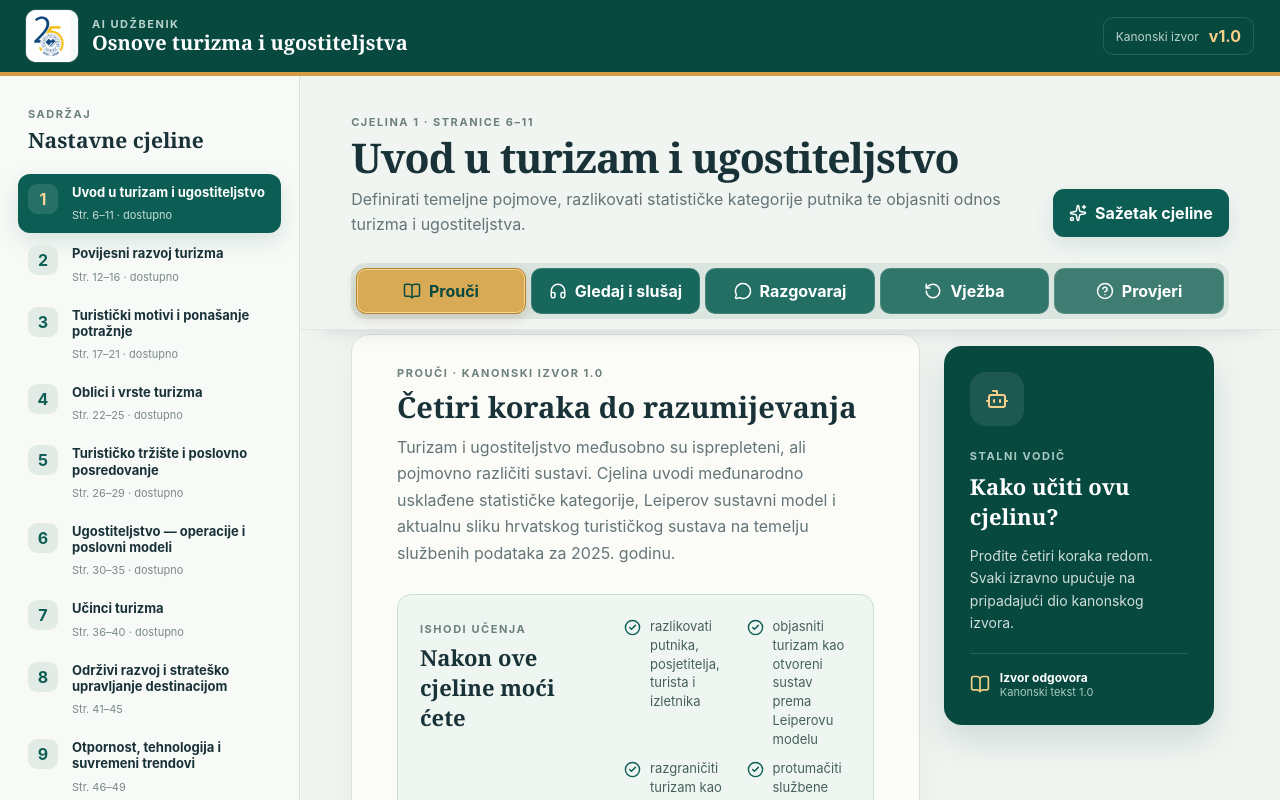
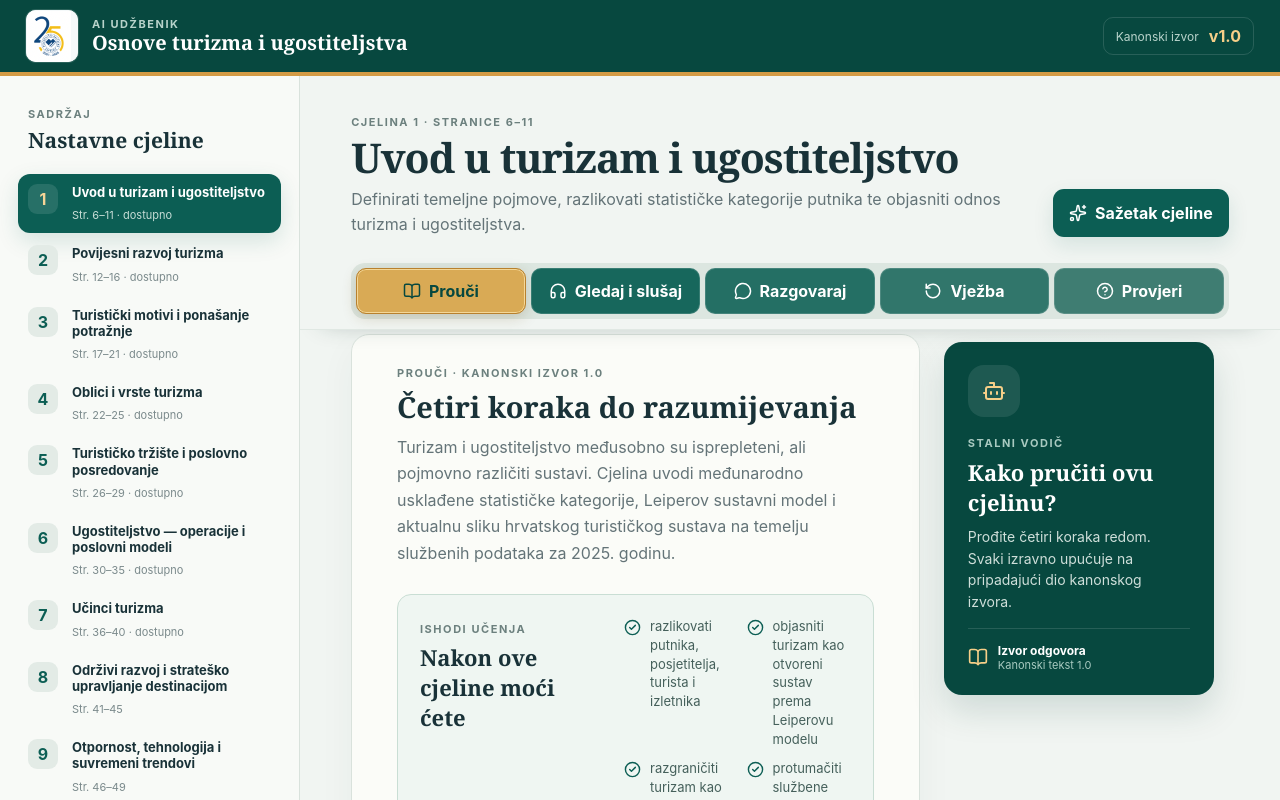
Before and after one commit to Salas-Hrastik/osnove-turizma-ai-udzbenik, a React (Vite) app: page / in a window 1280 px wide. Both pictures are taken after a click on the button "Otvori udžbenik". Built offline with nearby package versions, Linux system fonts and the light colour scheme.

Commit message:
Uredi vodič i medijski raspored

```diff
--- a/src/App.tsx
+++ b/src/App.tsx
@@ -103,7 +103,7 @@ function App() {
         {sidebarOpen && <button className="scrim" onClick={() => setSidebarOpen(false)} aria-label="Zatvori izbornik" />}
 
         <main className="main-panel" id="glavni-sadrzaj">
-          <div className="chapter-controls">
+          <div className={`chapter-controls ${mode === 'Gledaj i slušaj' ? 'media-mode-controls' : ''}`}>
             <section className="chapter-hero">
               <div>
                 <span className="eyebrow">CJELINA {chapter.id} · {chapter.status === 'assessment' ? chapter.pages : `STRANICE ${chapter.pages}`}</span>
@@ -120,18 +120,19 @@ function App() {
                 </button>
               ))}
             </nav>
-            {mode === 'Gledaj i slušaj' && chapterContent?.media && <MediaSubmenu content={chapterContent} onSelect={openMedia} />}
+            {mode === 'Gledaj i slušaj' && chapterContent?.media && <MediaOverview content={chapterContent} />}
           </div>
 
           <div className="main-body-scroll" ref={mainBodyRef}>
             <div className={`content-grid ${mode !== 'Prouči' ? 'without-guide' : ''}`}>
-              <section className="learning-area">
+              <section className={`learning-area ${mode === 'Gledaj i slušaj' ? 'media-learning-area' : ''}`}>
+                {mode === 'Gledaj i slušaj' && chapterContent?.media && <MediaSubmenu content={chapterContent} onSelect={openMedia} />}
                 {!chapterContent ? <PlannedChapter title={chapter.title} outcome={chapter.outcome} /> : <ChapterMode key={chapter.id} mode={mode} content={chapterContent} />}
               </section>
               {mode === 'Prouči' && <aside className="guide-card">
                 <div className="guide-avatar"><Bot /></div>
                 <span className="eyebrow">STALNI VODIČ</span>
-                <h3>Kako učiti ovu cjelinu?</h3>
+                <h3>Kako pručiti ovu cjelinu?</h3>
                 <p>{guideText(mode, hasContent)}</p>
                 <div className="guide-source"><BookOpen /><span><strong>Izvor odgovora</strong>Kanonski tekst 1.0</span></div>
               </aside>}
@@ -393,10 +394,11 @@ function ConversationModal({ type, onClose, children }: { type: 'written' | 'voi
 
 function MediaViewer({ content }: { content: ChapterContent }) {
   if (!content.media) return <ComingSoon icon={<Headphones />} title="Multimedija je prenesena" text="Izvorne datoteke nalaze se u samostalnom Supabase spremniku. Njihovi točni nazivi još se povezuju s ovim prikazom." />
-  return <>
-    <div className="section-heading media-overview"><span className="eyebrow">GLEDAJ I SLUŠAJ · CJELINA {content.id}</span><h2>Audio, video i prezentacija</h2><p>Medijski podizbornik stalno je dostupan neposredno ispod glavnog izbornika. Odaberite medij i otvorit će se pripadajući skočni prozor.</p></div>
-    <div className="media-note"><CheckCircle2 /><div><strong>Samostalna medijska infrastruktura</strong><p>Sve tri izvorne datoteke učitavaju se iz javnog spremnika <code>otu-aiu-media/cjelina-{String(content.id).padStart(2, '0')}</code>; slike slajdova optimizirane su za čitljiv prikaz u udžbeniku.</p></div></div>
-  </>
+  return <div className="media-note"><CheckCircle2 /><strong>Samostalna medijska infrastruktura</strong></div>
+}
+
+function MediaOverview({ content }: { content: ChapterContent }) {
+  return <div className="section-heading media-overview"><span className="eyebrow">GLEDAJ I SLUŠAJ · CJELINA {content.id}</span><h2>Audio, video i prezentacija</h2><p>Odaberite medij u podizborniku ispod i otvorit će se pripadajući skočni prozor.</p></div>
 }
 
 function MediaSubmenu({ content, onSelect }: { content: ChapterContent; onSelect: (media: MediaKind) => void }) {
--- a/src/styles.css
+++ b/src/styles.css
@@ -83,9 +83,15 @@ button:focus-visible, input:focus-visible, a:focus-visible { outline: 3px solid
 .media-submenu-copy strong { font-size:13px; }
 .media-submenu-copy small { overflow:hidden; color:var(--muted); font-size:10px; line-height:1.3; text-overflow:ellipsis; white-space:nowrap; }
 .media-submenu em { color:#927345; font-size:9px; font-style:normal; font-weight:800; text-transform:uppercase; letter-spacing:.06em; white-space:nowrap; }
+.media-mode-controls { padding-bottom:14px; }
+.media-overview { max-width:1320px; margin:18px auto 0; }
+.media-overview h2 { margin-bottom:5px; }
+.media-overview p { font-size:13px; line-height:1.5; }
 .content-grid { max-width:1320px; margin:0 auto; display:grid; grid-template-columns:minmax(0,1fr) 270px; gap:24px; align-items:start; }
 .content-grid.without-guide { grid-template-columns:minmax(0,1fr); }
 .learning-area { min-height:560px; background:var(--cream); border:1px solid var(--line); border-radius:18px; padding:26px clamp(24px,3.5vw,46px) clamp(24px,3.5vw,46px); box-shadow:0 14px 36px #24463d0c; }
+.media-learning-area { min-height:210px; display:flex; flex-direction:column; justify-content:space-evenly; gap:24px; padding-top:28px; }
+.media-learning-area .media-submenu { width:100%; margin:0; }
 .section-heading { margin-bottom:28px; }
 .section-heading h2 { font:700 29px Georgia, 'Times New Roman', serif; margin:6px 0 8px; }
 .section-heading p { color:var(--muted); line-height:1.65; margin:0; max-width:850px; }
@@ -137,12 +143,12 @@ button:focus-visible, input:focus-visible, a:focus-visible { outline: 3px solid
 .sources-panel strong { font-size:12px; }
 .sources-panel small { margin-top:3px; color:var(--muted); font-size:10px; line-height:1.35; }
 .sources-panel svg { flex:0 0 auto; width:17px; color:var(--green); }
-.guide-card { position:sticky; top:12px; background:var(--green-dark); color:white; border-radius:18px; padding:26px; box-shadow:0 16px 34px #073f3825; }
-.guide-avatar { width:54px; height:54px; display:grid; place-items:center; background:#ffffff18; color:#f6cf88; border-radius:16px; margin-bottom:18px; }
+.guide-card { position:sticky; top:8px; margin-top:-8px; margin-bottom:26px; background:var(--green-dark); color:white; border-radius:18px; padding:23px 24px; box-shadow:0 16px 34px #073f3825; }
+.guide-avatar { width:52px; height:52px; display:grid; place-items:center; background:#ffffff18; color:#f6cf88; border-radius:16px; margin-bottom:14px; }
 .guide-card .eyebrow { color:#a9cac1; }
-.guide-card h3 { font:700 22px Georgia, 'Times New Roman', serif; margin:7px 0 10px; }
-.guide-card p { color:#cfdfda; line-height:1.6; font-size:14px; }
-.guide-source { display:flex; align-items:center; gap:10px; padding-top:16px; margin-top:18px; border-top:1px solid #ffffff20; }
+.guide-card h3 { font:700 22px Georgia, 'Times New Roman', serif; margin:6px 0 9px; }
+.guide-card p { margin:0; color:#cfdfda; line-height:1.55; font-size:14px; }
+.guide-source { display:flex; align-items:center; gap:10px; padding-top:14px; margin-top:15px; border-top:1px solid #ffffff20; }
 .guide-source svg { width:20px; color:#f6cf88; }
 .guide-source span { display:flex; flex-direction:column; font-size:11px; color:#a9cac1; }
 .guide-source strong { color:white; font-size:12px; }
@@ -283,11 +289,9 @@ button:focus-visible, input:focus-visible, a:focus-visible { outline: 3px solid
 .slide-interpretation { padding:19px 21px; border-left:4px solid #df9d58; border-radius:0 11px 11px 0; background:#fbf4e9; }
 .slide-interpretation h4 { margin:5px 0 7px; font:700 20px Georgia, 'Times New Roman', serif; }
 .slide-interpretation p { margin:0; color:#536568; font-size:13px; line-height:1.65; }
-.media-note { display:flex; gap:14px; margin-top:18px; padding:18px; border:1px solid #c8ddd3; border-radius:12px; background:#eef5f1; }
+.media-note { display:flex; align-items:center; gap:12px; margin:0; padding:18px; border:1px solid #c8ddd3; border-radius:12px; background:#eef5f1; }
 .media-note>svg { flex:0 0 auto; width:21px; color:var(--green); }
 .media-note strong { color:var(--green); }
-.media-note p { margin:4px 0 0; color:#536662; font-size:13px; line-height:1.5; }
-.media-note code { font-size:12px; }
 .chapter-pager { max-width:1320px; margin:22px auto 0; display:flex; align-items:center; justify-content:space-between; color:var(--muted); }
 .chapter-pager button { border:1px solid var(--line); background:#fbfcf9; color:var(--green); border-radius:10px; padding:10px 14px; display:flex; align-items:center; gap:6px; cursor:pointer; font-weight:600; }
 .chapter-pager button:disabled { opacity:.35; cursor:not-allowed; }
@@ -336,7 +340,7 @@ button:focus-visible, input:focus-visible, a:focus-visible { outline: 3px solid
   .scrim { display:block; position:fixed; inset:0; border:0; background:#0b302b70; z-index:20; }
   .mobile-only { display:grid; }
   .content-grid { grid-template-columns:minmax(0,1fr); }
-  .guide-card { position:static; display:grid; grid-template-columns:auto 1fr; column-gap:16px; }
+  .guide-card { position:static; display:grid; grid-template-columns:auto 1fr; column-gap:16px; margin-top:0; }
   .guide-card .guide-avatar { grid-row:1/5; }
   .guide-card .guide-source { grid-column:2; }
   .data-grid { grid-template-columns:repeat(2,minmax(0,1fr)); }
@@ -363,6 +367,8 @@ button:focus-visible, input:focus-visible, a:focus-visible { outline: 3px solid
   .mode-tabs button { flex:0 0 auto; padding:0 13px; }
   .media-submenu { display:flex; overflow-x:auto; padding-bottom:3px; }
   .media-submenu>button { flex:0 0 min(270px,78vw); }
+  .media-overview { margin-top:16px; }
+  .media-learning-area { min-height:0; padding-top:22px; }
   .learning-area { padding:22px 16px; border-radius:14px; }
   .step-card { grid-template-columns:38px 1fr; padding:15px; }
   .step-index { width:34px; height:34px; }
```
